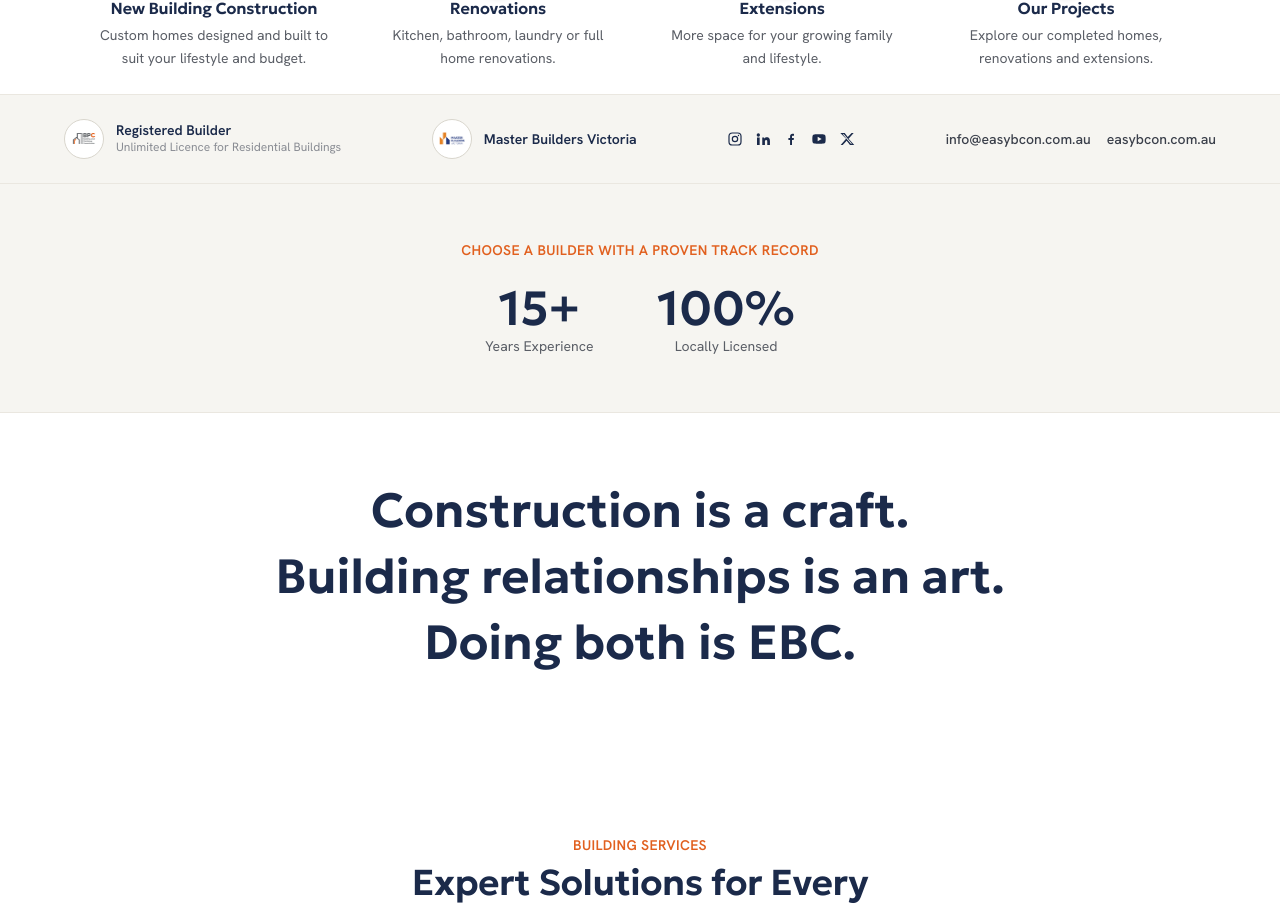
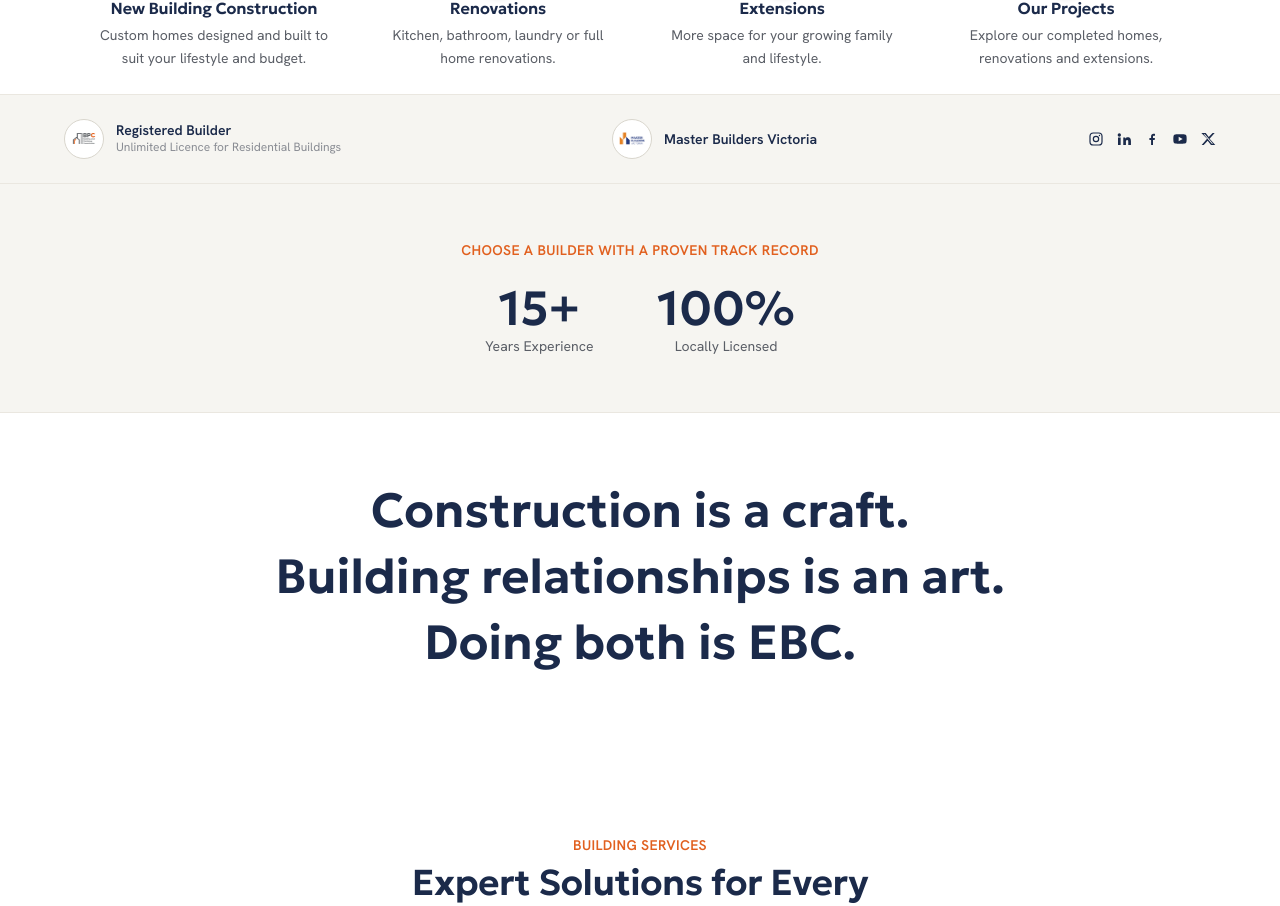
Before and after one commit to EBC2016ce/ebc-platform, a Next.js app: page / in a window 1280 px wide. Shown: the part 973-1879 px from the top of the page. Built offline with nearby package versions, Linux system fonts and the light colour scheme.

Commit message:
Remove email/website links from trust strip below hero

```diff
--- a/src/app/page.js
+++ b/src/app/page.js
@@ -206,10 +206,6 @@ export default function Home() {
             <a href="https://www.facebook.com/easybcon.com.au" target="_blank" rel="noopener noreferrer" aria-label="Facebook" className="hover:text-[#E1601F] transition"><SocialIcon name="facebook" /></a>
             <a href="https://www.youtube.com/@EBC2010AUS" target="_blank" rel="noopener noreferrer" aria-label="YouTube" className="hover:text-[#E1601F] transition"><SocialIcon name="youtube" /></a>
             <a href="https://x.com/easybcon" target="_blank" rel="noopener noreferrer" aria-label="X" className="hover:text-[#E1601F] transition"><SocialIcon name="x" /></a>
-          </div>
-          <div className="flex items-center gap-4 text-[#3A3F4A] font-medium">
-            <a href="mailto:info@easybcon.com.au" className="hover:text-[#E1601F] transition">info@easybcon.com.au</a>
-            <a href="https://easybcon.com.au" className="hover:text-[#E1601F] transition">easybcon.com.au</a>
           </div>
         </div>
       </section>
```
